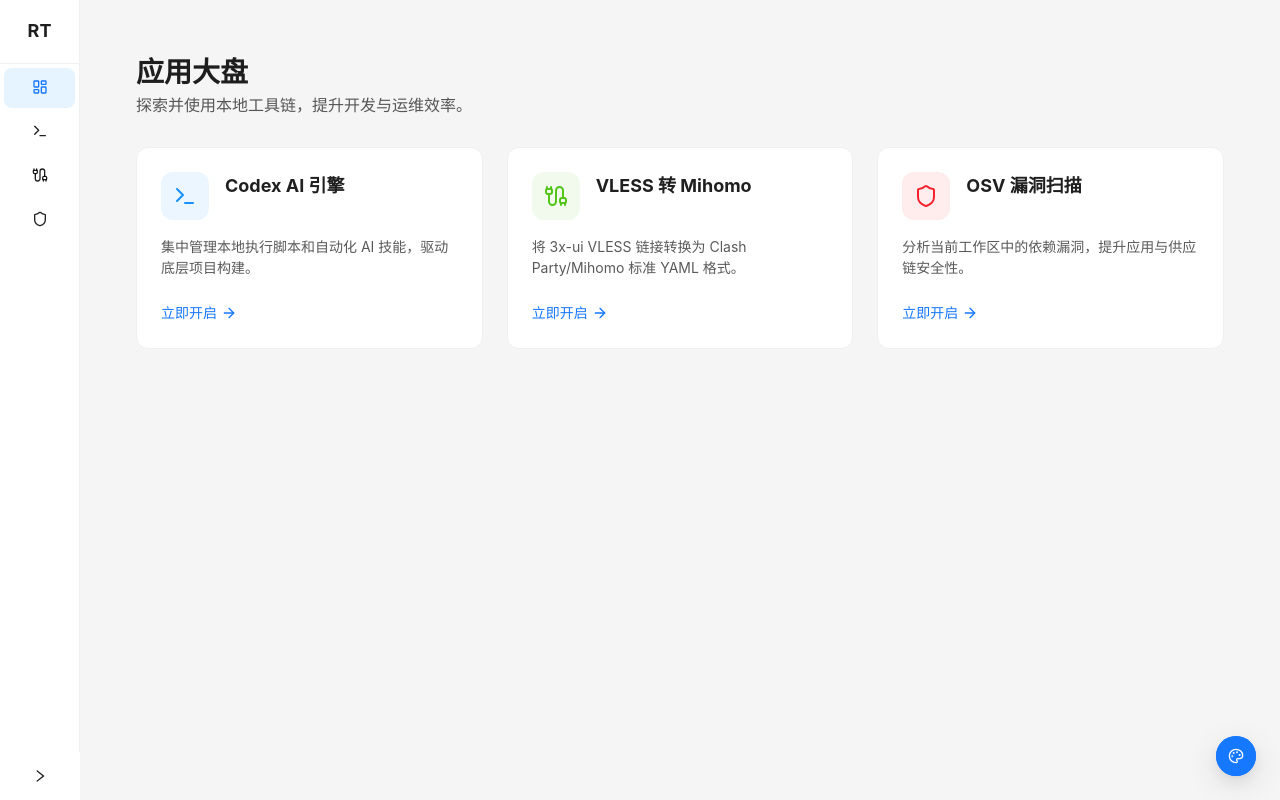
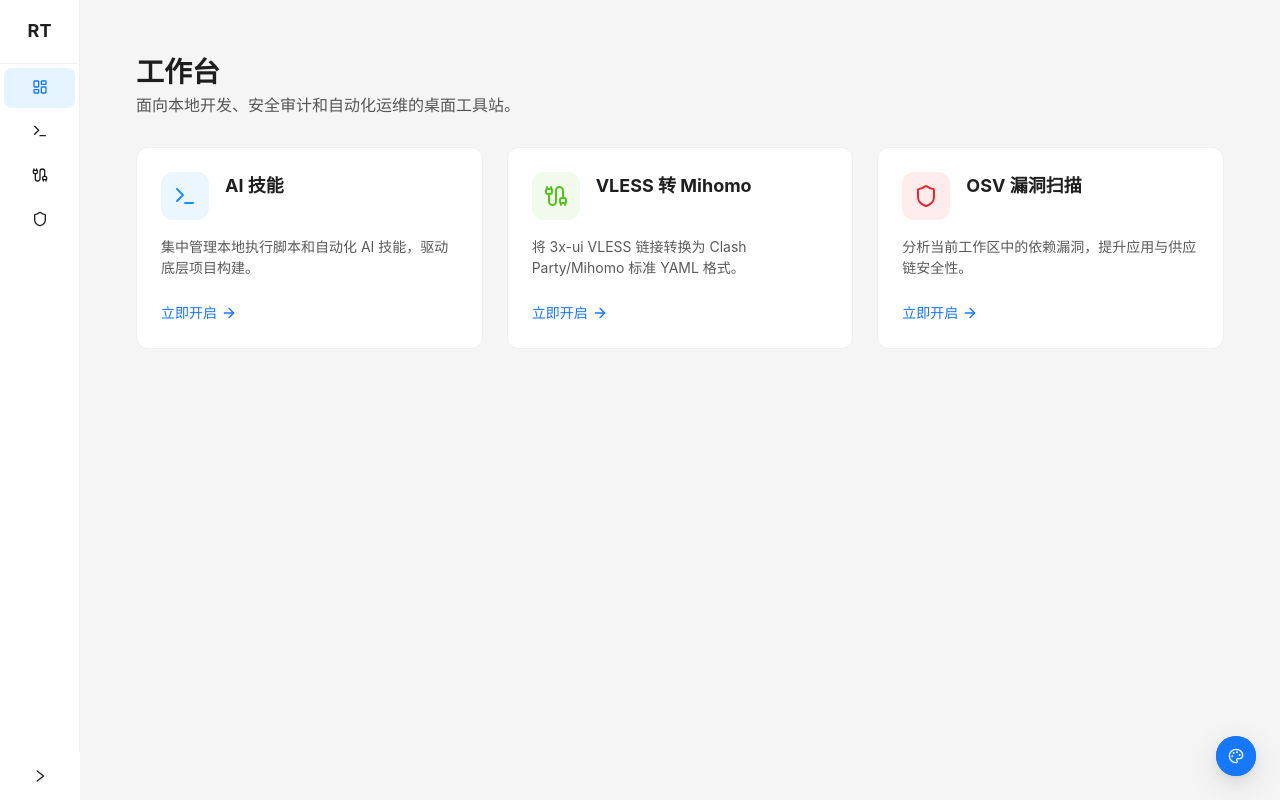
Before and after one commit to liguanjie/rust-tool, a Vue app in the folder frontend/: page /dashboard in a window 1280 px wide. Built offline with nearby package versions, Linux system fonts and the light colour scheme.

Commit message:
style(frontend): update dashboard and codex descriptions per feedback

```diff
--- a/frontend/src/pages/Codex.vue
+++ b/frontend/src/pages/Codex.vue
@@ -418,7 +418,7 @@
 <template>
   <div style="padding: 24px; max-width: 1200px; margin: 0 auto;">
     <a-page-header
-      title="Codex 引擎"
+      title="AI 技能"
       sub-title="集中管理本地脚本、执行参数和可追溯历史。"
       style="padding-left: 0; padding-right: 0;"
     >
--- a/frontend/src/pages/ToolboxDashboard.vue
+++ b/frontend/src/pages/ToolboxDashboard.vue
@@ -9,7 +9,7 @@
 const apps = [
   {
     id: 'codex',
-    title: 'Codex AI 引擎',
+    title: 'AI 技能',
     description: '集中管理本地执行脚本和自动化 AI 技能，驱动底层项目构建。',
     icon: Terminal,
     color: '#1890ff',
@@ -38,10 +38,10 @@
   <div style="padding: 32px; max-width: 1200px; margin: 0 auto;">
     <div style="margin-bottom: 32px;">
       <h1 :style="{ fontSize: '28px', fontWeight: 'bold', color: token.colorTextHeading, marginBottom: '8px' }">
-        应用大盘
+        工作台
       </h1>
       <p :style="{ fontSize: '16px', color: token.colorTextSecondary, margin: 0 }">
-        探索并使用本地工具链，提升开发与运维效率。
+        面向本地开发、安全审计和自动化运维的桌面工具站。
       </p>
     </div>
 
--- a/frontend/src/stores/tools.ts
+++ b/frontend/src/stores/tools.ts
@@ -52,7 +52,7 @@
     {
       id: 'osv-scanner',
       name: 'OSV 漏洞管理',
-      path: '/toolbox/osv-scanner',
+      path: '/osv-scanner',
       description: '预览并执行本地依赖漏洞扫描',
       badge: '供应链安全',
       summary: '诊断包源、预览命令、导出报告',
```
